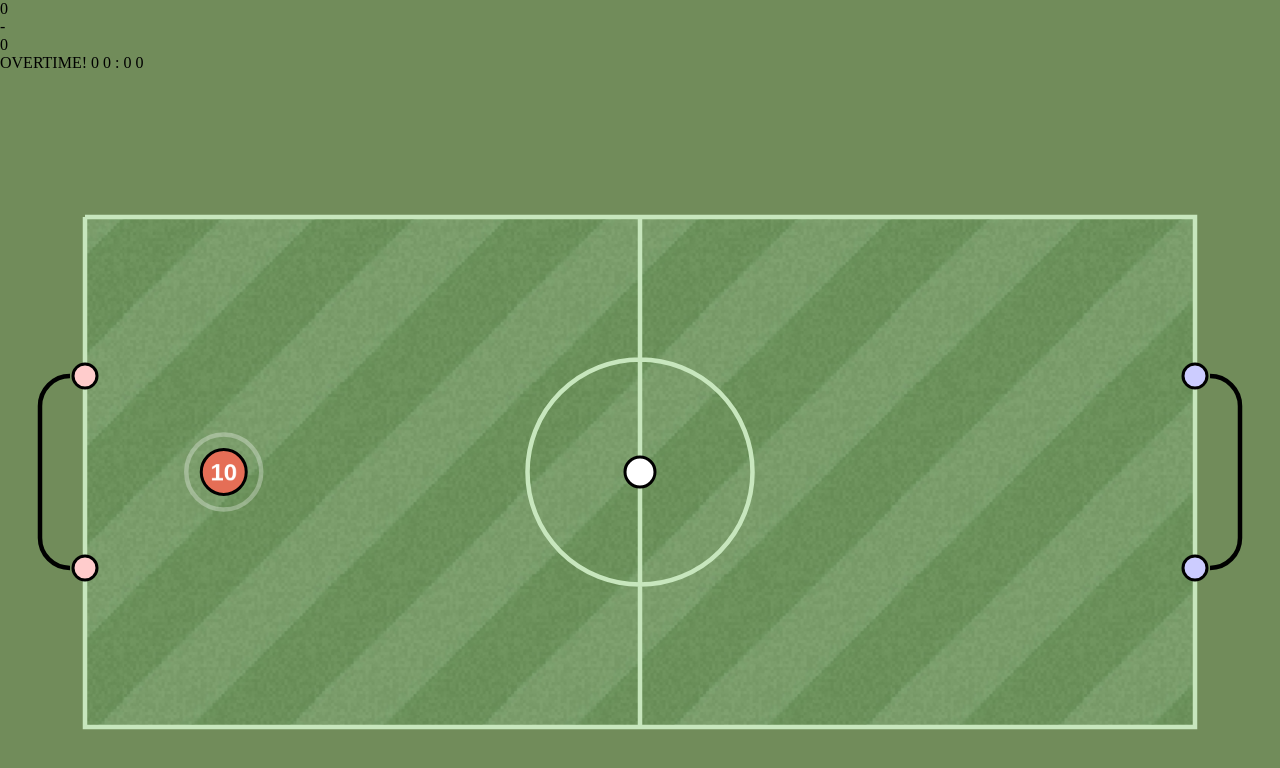
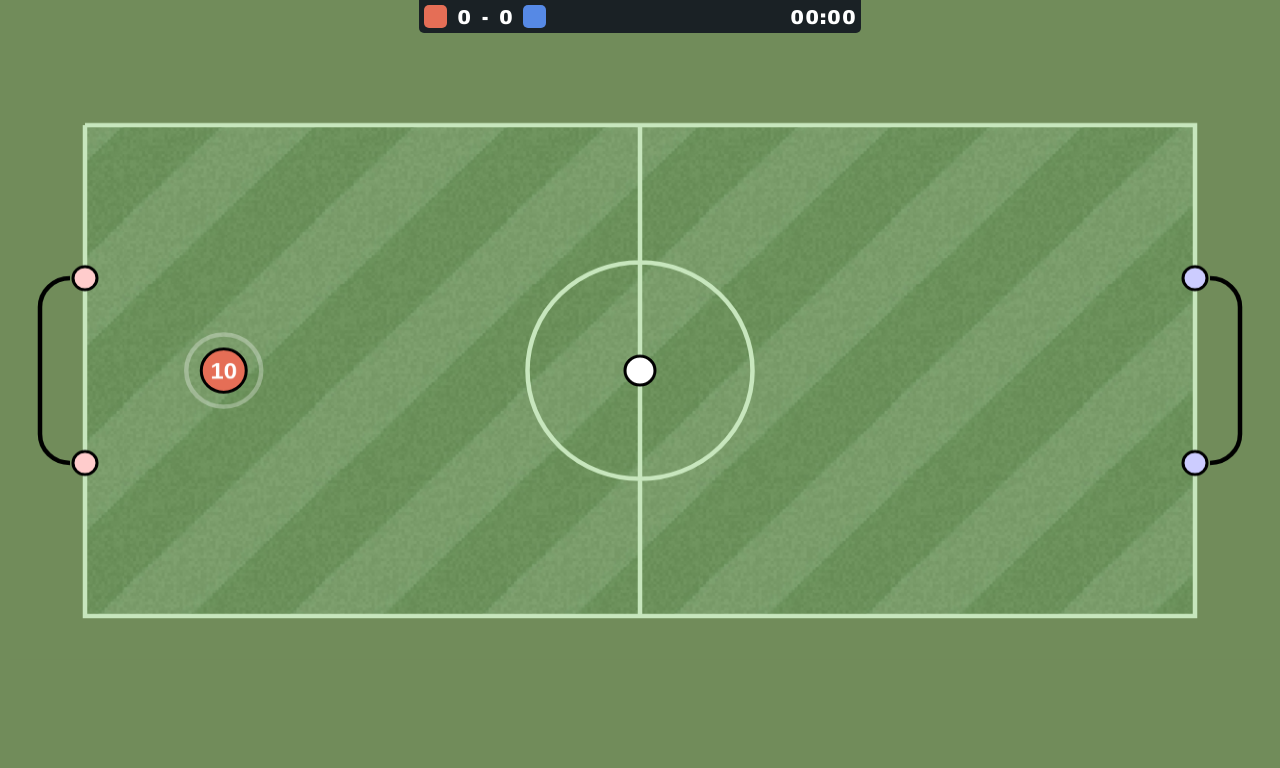
Before and after one commit to Wazarr94/Wazarr94.github.io, a plain HTML site: page index.html in a window 1280 px wide. Drawn offline with nearby package versions, Linux system fonts and the light colour scheme.

Commit message:
Update style.css

```diff
--- a/style.css
+++ b/style.css
@@ -5,10 +5,115 @@ html, body {
     background-color: #718c5a;
 }
 
+html{
+    overflow:hidden
+}
+
+html,body,div,span,applet,object,iframe,h1,h2,h3,h4,h5,h6,p,blockquote,pre,a,abbr,acronym,address,big,cite,code,del,dfn,em,img,ins,kbd,q,s,samp,small,strike,strong,sub,sup,tt,var,b,u,i,center,dl,dt,dd,ol,ul,li,fieldset,form,label,legend,table,caption,tbody,tfoot,thead,tr,th,td,article,aside,canvas,details,embed,figure,figcaption,footer,header,hgroup,menu,nav,output,ruby,section,summary,time,mark,audio,video{
+    margin:0;
+    padding:0;
+    border:0;
+    font-size:100%;
+    font:inherit;
+    vertical-align:baseline
+}
+html{
+    overflow-y:scroll;
+    -webkit-text-size-adjust:100%;
+    -ms-text-size-adjust:100%;
+    text-size-adjust:100%
+}
+body{
+    margin:0;
+    line-height:1;
+    color:white;
+}
+
+.canvas_div{
+    position:absolute;
+    width:100vw;
+    height:100vh;
+    overflow:hidden;
+    display:flex;
+    flex-direction:column;
+    align-items:stretch
+}
+
 canvas {
     padding: 0;
     display: block;
     width: 100%;
-    height: 100%;
+    height: calc(100% - 30px);
     position: absolute;
 }
+
+.bar>.scoreboard{
+    display:flex;
+    align-items:center;
+    margin-right:100px
+}
+.bar>.scoreboard .score{
+    width:35px;
+    overflow:hidden;
+    text-align:center
+}
+.bar>.scoreboard .teamicon{
+    width:23px;
+    height:23px;
+    border-radius:5px
+}
+.bar>.scoreboard .teamicon.blue{
+    background-color:#5689E5
+}
+.bar>.scoreboard .teamicon.red{
+    background-color:#E56E56
+}
+.bar{
+    display:flex;
+    justify-content:center;
+    background-color:#1A2125;
+    padding:5px;
+    border-radius:0 0 5px 5px;
+    font:900 20px Arial Black,Arial Bold,Gadget,sans-serif
+}
+.game-timer-view{
+    display:flex;
+    align-items:center
+}
+.game-timer-view>.overtime{
+    margin-right:20px;
+    visibility:hidden
+}
+.game-timer-view>.overtime.on{
+    visibility:visible;
+    animation:0.4s linear overtime-appear
+}
+.game-timer-view>.digit{
+    width:15px;
+    text-align:center
+}
+.game-timer-view.time-warn{
+    animation:0.3s infinite alternate linear time-warn
+}
+@keyframes time-warn{
+    from{
+        color:white
+    }
+    to{
+        color:#ff8080
+    }
+}
+@keyframes overtime-appear{
+    from{
+        opacity:0;
+        transform:translateY(-25px)
+    }
+}
+.bar-container{
+    position:absolute;
+    top:0;
+    width:100%;
+    display:flex;
+    justify-content:center;
+    z-index:1
+}
```
